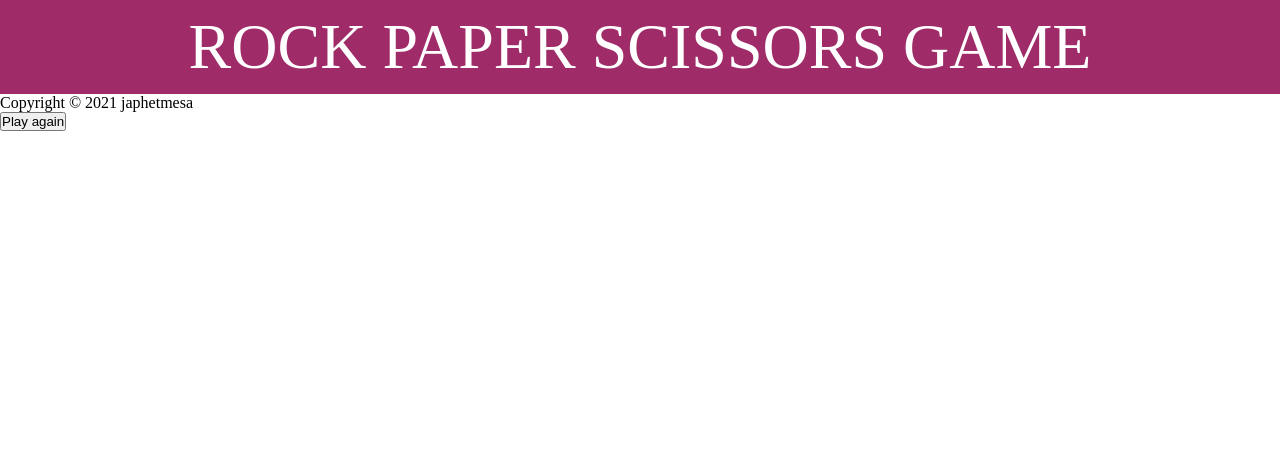
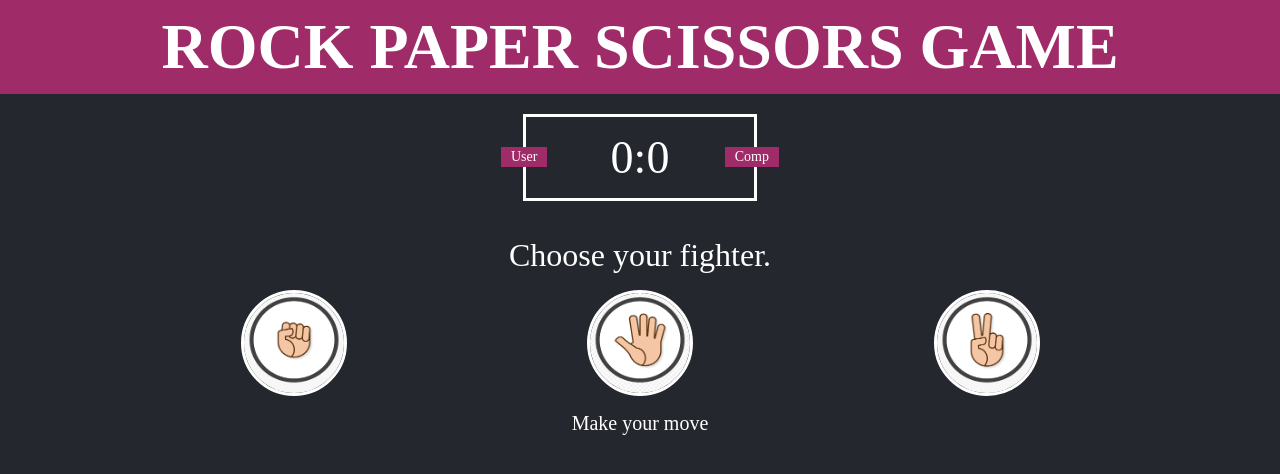
Before and after one commit to japhetmesa/html_lessons, a plain HTML site: page rock-paper-scissors/index.html in a window 1280 px wide. Drawn offline with Linux system fonts and the light colour scheme.

Commit message:
finished html

```diff
--- a/rock-paper-scissors/css/styles.css
+++ b/rock-paper-scissors/css/styles.css
@@ -1,5 +1,7 @@
+@import url('https://fonts.googleapis.com/css2?family=Rubik&display=swap');
+/*UNIVERSAL*/
 *{
-  font-family: 'Roboto' serif;
+  font-family: 'Rubik' sans-serif;
   padding: 0;
   margin: 0;
 }
@@ -9,10 +11,77 @@
   --secondaryDark : #cf9fff;
   --secondaryLight : #ffffff;
 }
+/*HEADER*/
 header{
   background: var(--primaryDark);
   padding: 10px;
   text-align: center;
   font-size: 64px;
   color: #ffffff;
+  font-weight: bold;
 }
+/*BODY*/
+body{
+  background-color: #24272e;
+}
+/*SCOREBOARD*/
+.score-board{
+  padding: 14px;
+  color: white;
+  border: #ffffff solid 3px;
+  width: 200px;
+  text-align: center;
+  margin: 20px auto;
+  font-size: 46px;
+  position: relative;
+}
+.badges{
+  background-color: #9f2b68;
+  padding: 2px 10px;
+  font-size: 14px;
+}
+.badges:hover{
+  background-color: var(--secondaryDark) 0.3s;
+}
+#user-label{
+  top: 30px;
+  left: -25px;
+  position: absolute;
+}
+#computer-label{
+  top: 30px;
+  right: -25px;
+  position: absolute;
+}
+/*SCORE MESSAGE*/
+.score-message{
+  text-align: center;
+  color: white;
+  font-size: 32px;
+  padding: 16px;
+}
+/*MOVES*/
+.move, .sign{
+  border: white 3px solid;
+  height: 100px;
+  cursor: pointer;
+  width: 100px;
+  border-radius: 50%;
+  align-items: center;
+}
+.moveimage{
+  height: 90%;
+  width: 90%;
+  border-radius: 50%;
+}
+.moves{
+  display: flex;
+  justify-content: space-evenly;
+}
+/*ACTION*/
+.action{
+  text-align: center;
+  color: white;
+  font-size: 20px;
+  padding: 16px;
+}
--- a/rock-paper-scissors/index.html
+++ b/rock-paper-scissors/index.html
@@ -11,23 +11,18 @@
       <header>
         <p class="title">ROCK PAPER SCISSORS GAME</p>
       </header>
-      <footer class="footer">
-        <p>
-          Copyright ©
-          <script>
-            document.write(new Date().getFullYear())
-          </script>
-          japhetmesa
-        </p>
-        <a href="https://github.com/japhetmesa" target="_blank">
-          <i class="fab fa-github"></i
-        ></a>
-      </footer>
-      <div class="modal" id="endgameModal">
-        <p class="modal-title" id="endgameMsg"></p>
-        <button class="btn btn-restart" id="restartBtn">Play again</button>
+      <div class="score-board">
+        <p class="badges" id="user-label">User</p>
+        <p class="badges" id="computer-label">Comp</p>
+        <p class="scores" id="Scores">0:0</p>
       </div>
-      <div class="overlay" id="overlay"></div>
-    </body>
+      <p class="score-message">Choose your fighter.</p>
+      <div class="moves">
+          <img src="imgs/Rock.png" class="sign">
+          <img src="imgs/Paper.png" class="sign">
+          <img src="imgs/Scissors.png" class="sign">
+      </div>
+      <p class="action">Make your move</p>
+      </body>
     <script src="js/main.js"></script>
 </html>
```
Also changed, not shown: rock-paper-scissors/imgs/Paper.png (added), rock-paper-scissors/imgs/Rock.png (added), rock-paper-scissors/imgs/Scissors.png (added).
